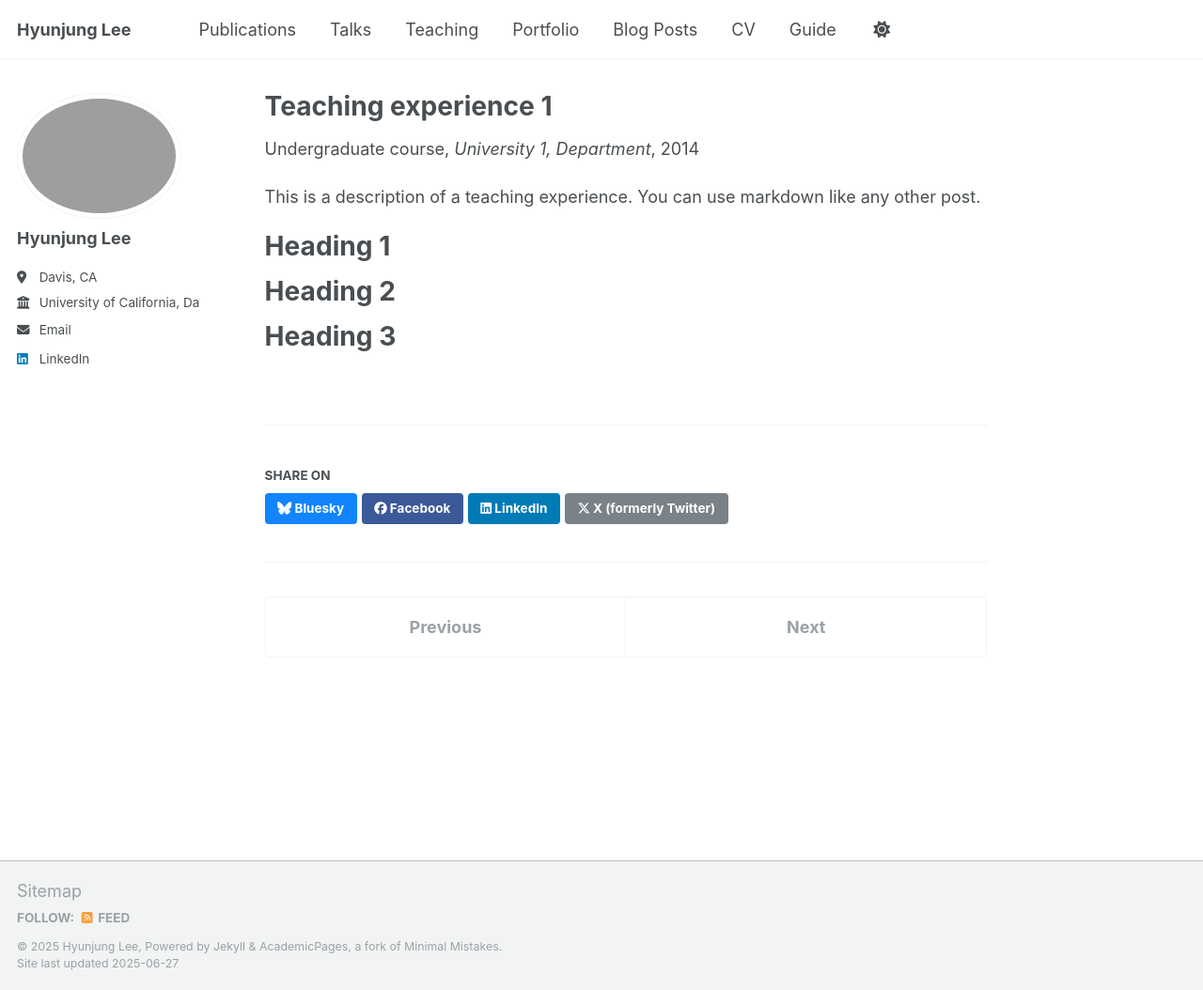
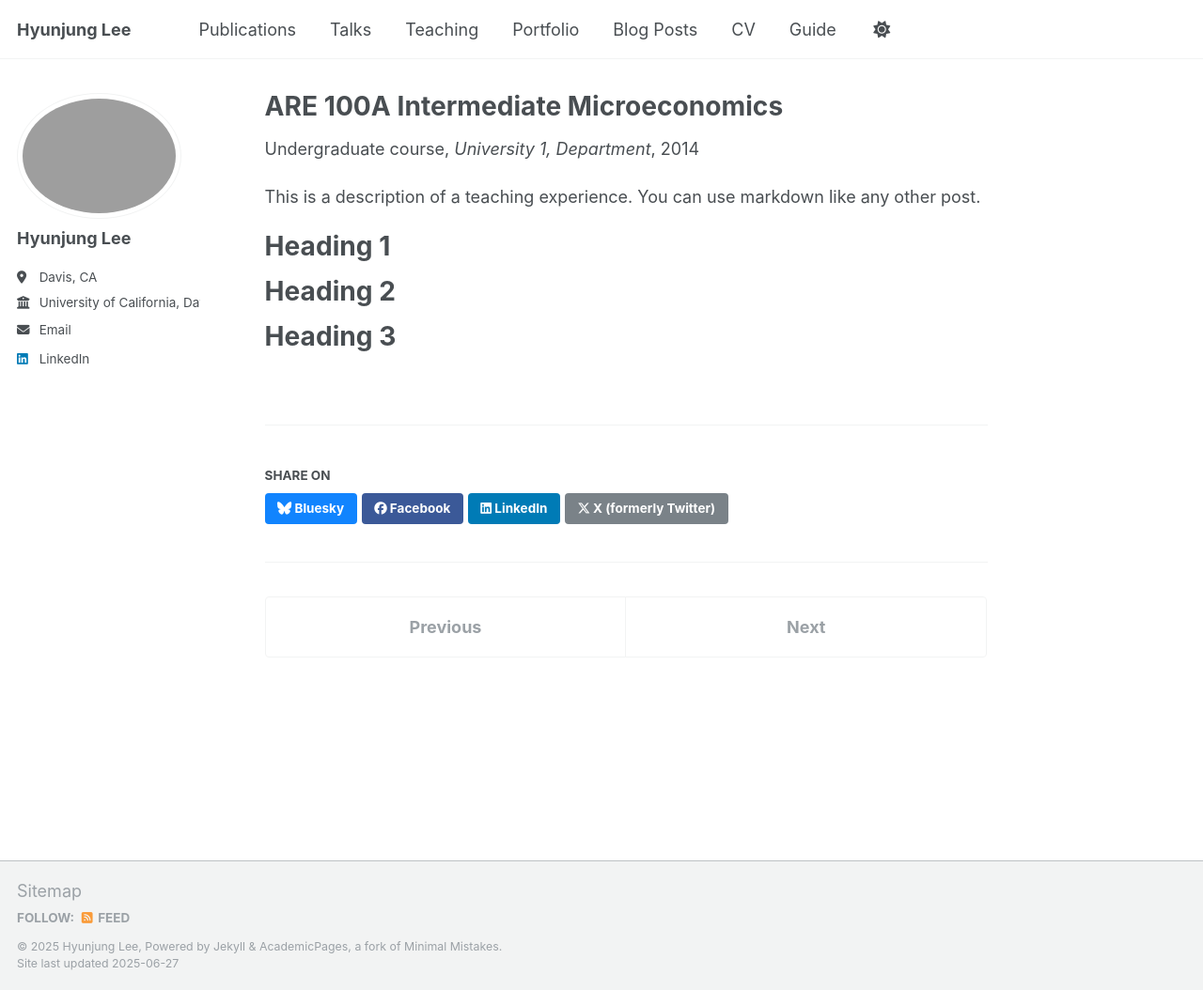
Before and after one commit to Hyunjung-agLee/hyunjung-aglee1.github.io, a Jekyll site: the page built from _teaching/2014-spring-teaching-1.md, in a window 1280 px wide and 1054 px high. Shown: the whole window at 94% size. Built offline with Jekyll 4.4.1, drawn with Linux system fonts in a browser that asks for light colours.

Commit message:
Update 2014-spring-teaching-1.md

```diff
--- a/_teaching/2014-spring-teaching-1.md
+++ b/_teaching/2014-spring-teaching-1.md
@@ -1,5 +1,5 @@
 ---
-title: "Teaching experience 1"
+title: "ARE 100A Intermediate Microeconomics"
 collection: teaching
 type: "Undergraduate course"
 permalink: /teaching/2014-spring-teaching-1
```
